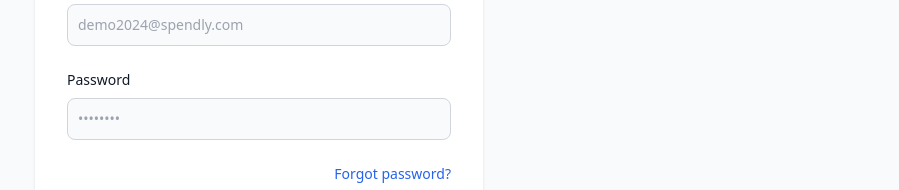
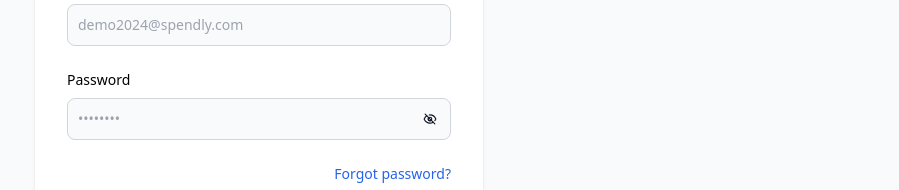
Before and after one commit to ilyasabdellaoui/Spendly-Frontend, a React (Create React App) app: page / in a window 1280 px wide. Shown: the part 354-544 px from the top of the page, without its empty margins (381-1280 px from the left). Built offline with nearby package versions, Linux system fonts and the light colour scheme.

Commit message:
feat(password): toggle password visibility

```diff
--- a/src/components/auth/LoginForm.js
+++ b/src/components/auth/LoginForm.js
@@ -75,6 +75,11 @@
     useEffect(() => {
         document.title = 'Login | Spendly';
     }, []);
+
+    const [showPassword, setShowPassword] = useState(false);
+    const togglePasswordVisibility = () => {
+        setShowPassword(!showPassword);
+    };
 
     return (
         <div className="flex items-center justify-center h-[100vh] w-[100hw] md:h-full lg:h-full xl:h-full">
@@ -165,25 +170,55 @@
                                             required
                                         />
                                     </div>
-                                    <div>
-                                        <label
-                                            htmlFor="password"
-                                            className="block mb-2 text-sm font-medium text-gray-900 dark:text-white"
-                                        >
-                                            Password
-                                        </label>
+
+                                    {/* Form Group */}
+                                    <div className="max-w-sm">
+                                        <label className="block text-sm mb-2 dark:text-white">Password</label>
+                                        <div className="relative">
                                             <input
-                                            type="password"
+                                                id="hs-toggle-password"
+                                                type={showPassword ? 'text' : 'password'}
                                                 name="password"
-                                            id="password"
+                                                className="bg-gray-50 border border-gray-300 text-gray-900 sm:text-sm rounded-lg focus:ring-primary-600 focus:border-primary-600 block w-full p-2.5 pr-10 dark:bg-gray-700 dark:border-gray-600 dark:placeholder-gray-400 dark:text-white dark:focus:ring-blue-500 dark:focus:border-blue-500"
                                                 placeholder="••••••••"
                                                 autoComplete="current-password"
-                                            className="bg-gray-50 border border-gray-300 text-gray-900 sm:text-sm rounded-lg focus:ring-primary-600 focus:border-primary-600 block w-full p-2.5 dark:bg-gray-700 dark:border-gray-600 dark:placeholder-gray-400 dark:text-white dark:focus:ring-blue-500 dark:focus:border-blue-500"
                                                 value={user.password}
                                                 onChange={handleChange}
                                                 required
                                             />
+                                            <button
+                                                type="button"
+                                                onClick={togglePasswordVisibility}
+                                                className="absolute top-0 end-0 p-3.5 rounded-e-md"
+                                            >
+                                                <svg
+                                                        className="flex-shrink-0 w-3.5 h-3.5 text-gray-900 sm:text-sm rounded-md focus:ring-primary-600 focus:border-primary-600 dark:bg-gray-700 dark:border-gray-600 dark:placeholder-gray-400 dark:text-white dark:focus:ring-blue-500 dark:focus:border-blue-500"
+                                                        width={24}
+                                                        height={24}
+                                                        viewBox="0 0 24 24"
+                                                        fill="none"
+                                                        stroke="currentColor"
+                                                        strokeWidth={2}
+                                                        strokeLinecap="round"
+                                                        strokeLinejoin="round"
+                                                >
+                                                    <circle cx={12} cy={12} r={3} />
+                                                    {showPassword ? (
+                                                        <path d="M2 12s3-7 10-7 10 7 10 7-3 7-10 7-10-7-10-7Z" />
+                                                    ) : (
+                                                        <>
+                                                            <path d="M9.88 9.88a3 3 0 1 0 4.24 4.24" />
+                                                            <path d="M10.73 5.08A10.43 10.43 0 0 1 12 5c7 0 10 7 10 7a13.16 13.16 0 0 1-1.67 2.68" />
+                                                            <path d="M6.61 6.61A13.526 13.526 0 0 0 2 12s3 7 10 7a9.74 9.74 0 0 0 5.39-1.61" />
+                                                            <line x1={2} x2={22} y1={2} y2={22} />
+                                                        </>
+                                                    )}
+                                                </svg>
+                                            </button>
                                         </div>
+                                    </div>
+                                    {/* End Form Group */}
+
                                     <div className="flex items-center justify-end">
                                         <a
                                             href="#forgot-password"
--- a/src/services/authService.js
+++ b/src/services/authService.js
@@ -1,4 +1,5 @@
 import api from "../utils/api";
+import { getItemWithExpiry } from "../utils/storage";
 
 const authService = {
     login: async (user) => {
@@ -23,7 +24,7 @@
         try {
             const response = await api.post('/auth/logout', null, {
                 headers: {
-                    'Authorization': 'Bearer ' + localStorage.getItem('token')
+                    'Authorization': 'Bearer ' + getItemWithExpiry('token')
                 }
             });
             return response.data;
```
Lines whose indentation alone changed are shown as unchanged.
